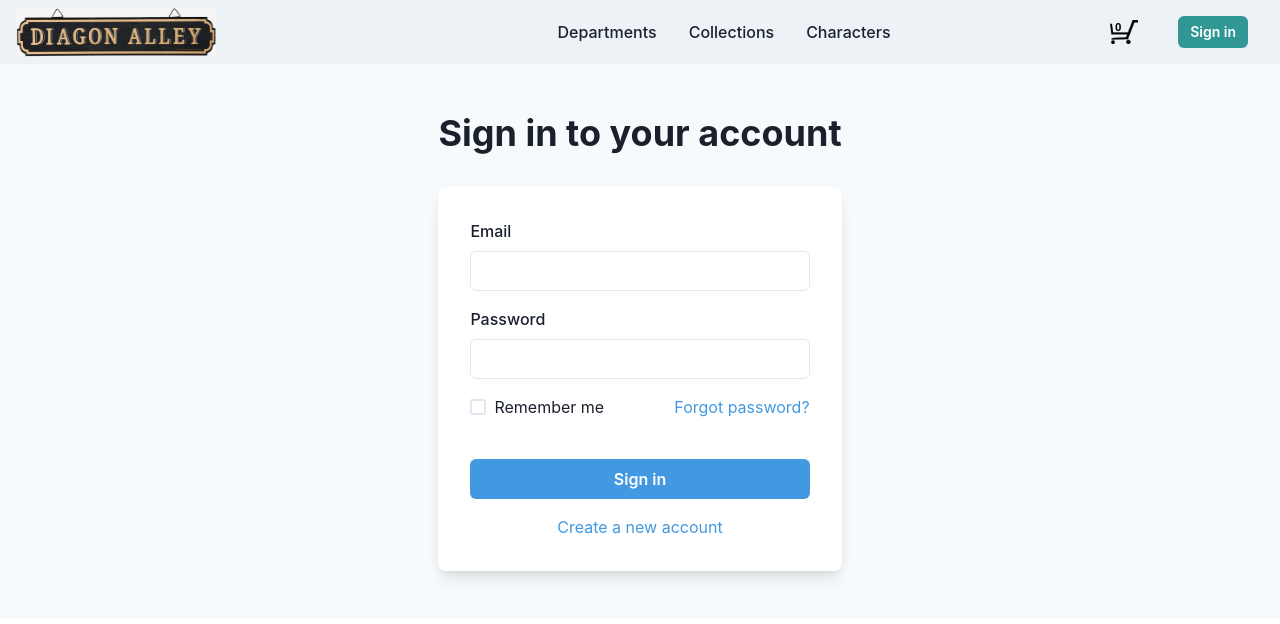
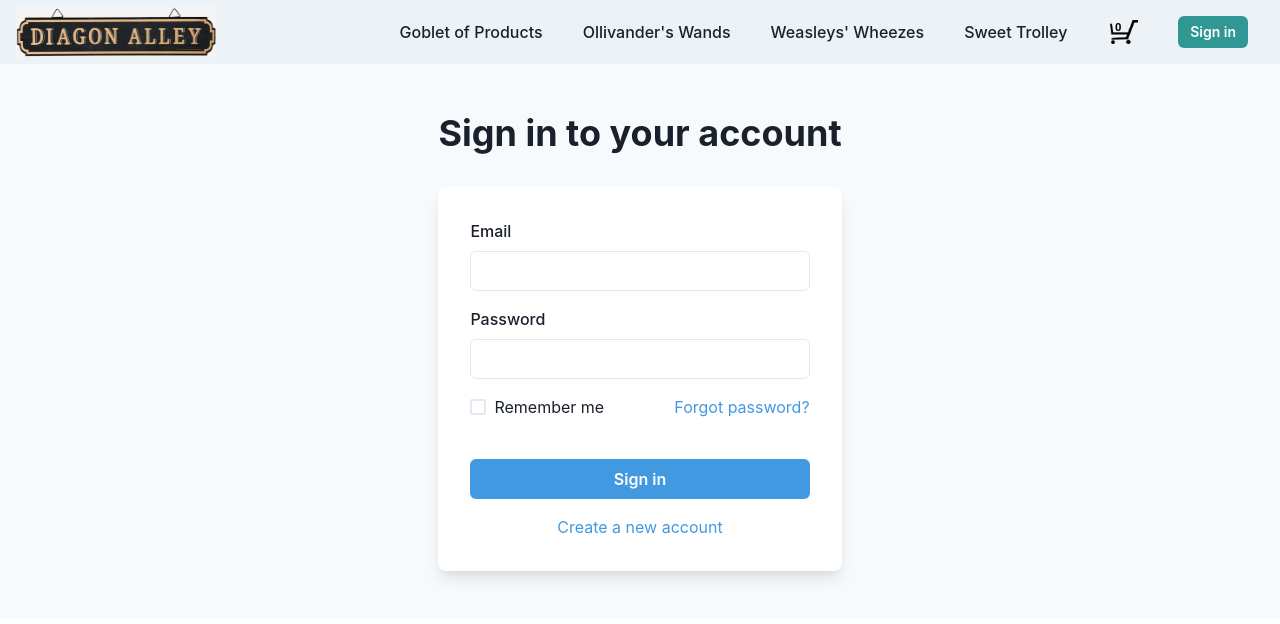
Before and after one commit to anubhav021996/Diagon-Alley, a React (Create React App) app in the folder frontend/: page /login in a window 1280 px wide. Shown: the top 624 px of the page. Built offline with nearby package versions, Linux system fonts and the light colour scheme.

Commit message:
Category

```diff
--- a/frontend/src/Components/Navbar/Navbar.jsx
+++ b/frontend/src/Components/Navbar/Navbar.jsx
@@ -7,9 +7,9 @@ import {
   useColorModeValue,
   Stack,
   Image,
+  Text,
 } from '@chakra-ui/react';
 import { HamburgerIcon, CloseIcon } from '@chakra-ui/icons';
-import { PopOver } from './PopOver';
 import {useDispatch, useSelector} from "react-redux";
 import { useNavigate } from "react-router-dom";
 import { UserIcon } from './UserIcon';
@@ -20,7 +20,7 @@ import axios from 'axios';
 import { addId, addItem } from '../../Redux/Cart/actionCart';
 import { CartModal } from '../Cart/CartModal';
 
-const navItems = ['Departments', 'Collections', 'Characters'];
+const navItems = ["Goblet of Products", "Ollivander's Wands", "Weasleys' Wheezes", "Sweet Trolley"];
 
 export const Navbar= () => {
   const Dispatch= useDispatch();
@@ -60,18 +60,28 @@ export const Navbar= () => {
             size={'md'}
             icon={isOpen ? <CloseIcon /> : <HamburgerIcon />}
             aria-label={'Open Menu'}
-            display={{ md: 'none' }}
+            display={{ lg: 'none' }}
             onClick={isOpen ? onClose : onOpen}
           />
-          <HStack spacing={300} alignItems={'center'}>
+          <HStack spacing={150} alignItems={'center'}>
             <Box onClick={()=>Navigate("/")} cursor="pointer">
             <Image src="./logo.png" h={50} alt="logo" width={"80%"} minW={{md:"200px"}} />
             </Box>
             <HStack
               as={'nav'}
-              spacing={4}
-              display={{ base: 'none', md: 'flex' }}>
-              {navItems.map((item) => (<PopOver key={item} item={item} trigger={"hover"} />))}
+              spacing={10}
+              display={{ base: 'none', lg: 'flex' }}>
+              {navItems.map((item) => (
+              <Text key={item}
+              fontWeight={500}
+              cursor={"pointer"}
+              _hover={{
+                color:"rgb(25,118,210)",
+                borderBottom:"1px solid rgb(25,118,210)",
+                pb:"2"
+              }}
+              >{item}
+              </Text>))}
             </HStack>
           </HStack>
           <Flex alignItems={'center'}>
@@ -83,11 +93,9 @@ export const Navbar= () => {
         </Flex>
 
         {isOpen ? (
-          <Box pb={4} display={{ md: 'none' }}>
+          <Box p={4} display={{ lg: 'none' }}>
             <Stack as={'nav'} spacing={4}>
-              {navItems.map((item) => (
-                <PopOver key={item} item={item} trigger={"click"} />
-              ))}
+              {navItems.map((item) => (<Text key={item} >{item}</Text>))}
             </Stack>
           </Box>
         ) : null}
--- a/frontend/src/Components/Navbar/PopOver.jsx
+++ /dev/null
@@ -1,30 +0,0 @@
-import {Popover, PopoverTrigger, PopoverContent, Box, Link} from "@chakra-ui/react";
-import { Subcat } from './Subcat';
-
-export const PopOver= ({item,trigger}) => {
-    return(
-        <Box>
-            <Popover trigger={trigger} placement={'bottom-start'}>
-                <PopoverTrigger>
-                    <Link
-                      p={2}
-                      fontWeight={500}
-                      _hover={{
-                        textDecoration: 'none',
-                      }}
-                      >
-                      {item}
-                    </Link>
-                </PopoverTrigger>
-                 <PopoverContent
-                    border={0}
-                    boxShadow={'xl'}
-                    p={4}
-                    rounded={'xl'}
-                    minW={'sm'}>
-                    <Subcat />
-                </PopoverContent>
-            </Popover>
-        </Box>
-    )
-}
--- a/frontend/src/Components/Navbar/Subcat.jsx
+++ /dev/null
@@ -1,7 +0,0 @@
-import {Box} from "@chakra-ui/react";
-
-export const Subcat= () => {
-    return(
-        <Box bg={"Pink"}>This is a box</Box>
-    )
-}
--- a/frontend/src/Components/Products/ProductGrid.jsx
+++ b/frontend/src/Components/Products/ProductGrid.jsx
@@ -8,7 +8,7 @@ export const ProductGrid = (props) => {
       base: Math.min(2, count),
       md: Math.min(3, count),
       lg: Math.min(4, count),
-      xl: Math.min(5, count),
+      xl: Math.min(4, count),
     }
   }, [props.children])
 
--- a/frontend/src/Pages/AddProduct.jsx
+++ b/frontend/src/Pages/AddProduct.jsx
@@ -124,9 +124,9 @@ export const AddProduct= () => {
             <FormControl isRequired>
               <FormLabel>Category</FormLabel>
               <Select placeholder='Select category' name="category" onChange={handleChange}>
-                <option value='option1'>Option 1</option>
-                <option value='option2'>Option 2</option>
-                <option value='option3'>Option 3</option>
+                <option value="Ollivander's Wands">Ollivander's Wands</option>
+                <option value="Weasleys' Wheezes">Weasleys' Wheezes</option>
+                <option value="Sweet Trolley">Sweet Trolley</option>
             </Select>
             </FormControl>
             <Stack spacing={6}>
--- a/frontend/src/Pages/EditProduct.jsx
+++ b/frontend/src/Pages/EditProduct.jsx
@@ -138,9 +138,9 @@ export const EditProduct= () => {
             <FormControl isRequired>
               <FormLabel>Category</FormLabel>
               <Select placeholder='Select category' name="category" onChange={handleChange} value={productData.category} >
-                <option value='option1'>Option 1</option>
-                <option value='option2'>Option 2</option>
-                <option value='option3'>Option 3</option>
+                <option value="Ollivander's Wands">Ollivander's Wands</option>
+                <option value="Weasleys' Wheezes">Weasleys' Wheezes</option>
+                <option value="Sweet Trolley">Sweet Trolley</option>
             </Select>
             </FormControl>
             <Stack spacing={6}>
```
